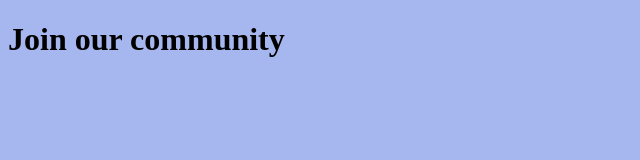
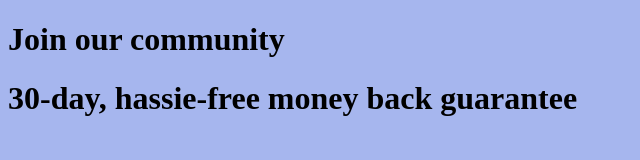
Before and after one commit to kindyluv/Html_Exercises, a plain HTML site: page html/second.html in a window 1280 px wide. Shown: the whole page, without its empty margins (0-640 px from the left). Drawn offline with Linux system fonts and the light colour scheme; files that its build step writes are made by us from their sources.

Commit message:
Add files via upload

```diff
--- a/html/second.html
+++ b/html/second.html
@@ -12,6 +12,9 @@
     <h1 class="community">
         Join our community
     </h1>
+    <h1 class="back">
+        30-day, hassie-free money back guarantee
+    </h1>
 </body>
 
 </html>
```
